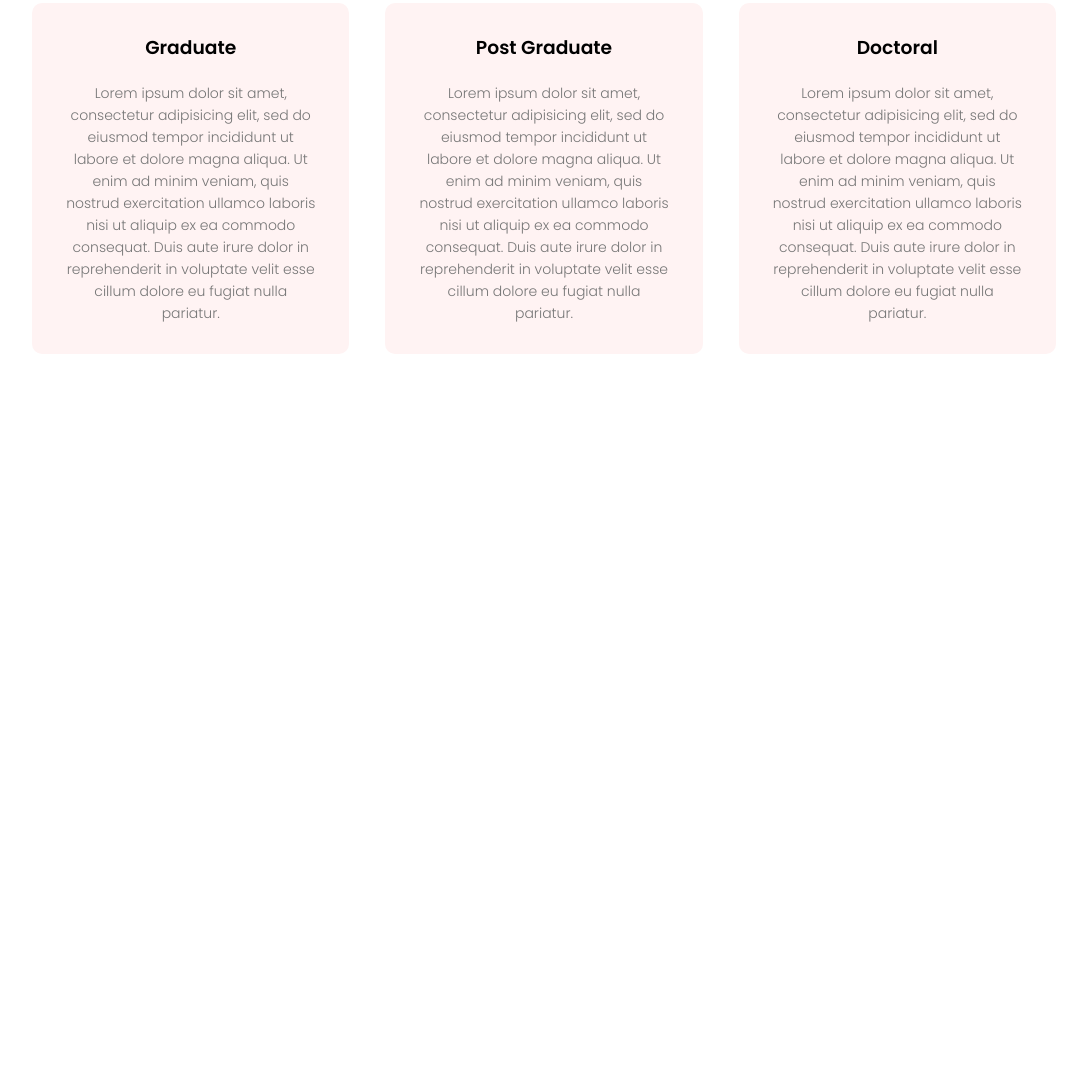
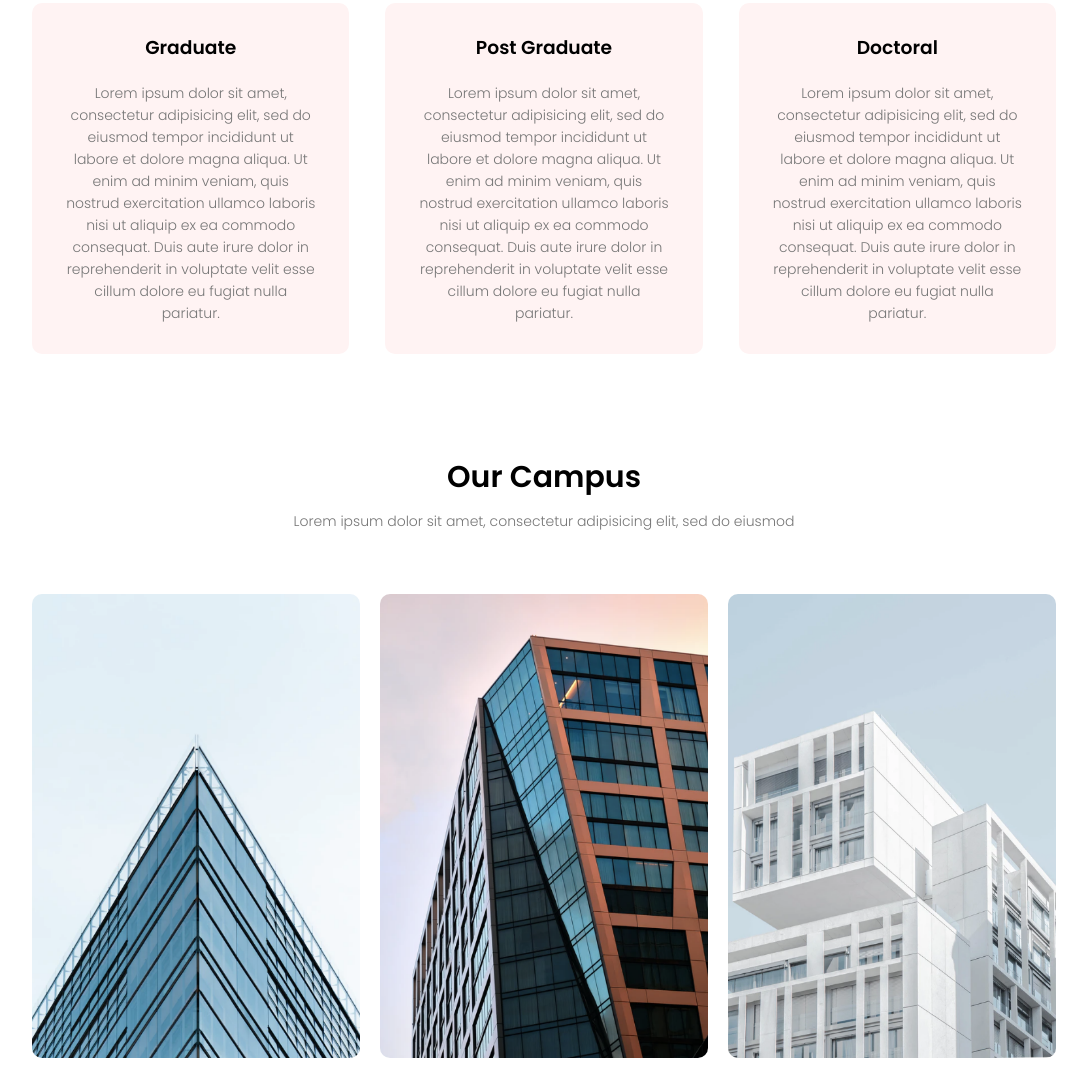
Before and after one commit to mdibrahim22/Web-Development, a plain HTML site: page University/index.html in a window 1280 px wide. Shown: the part 1035-2123 px from the top of the page, without its empty margins (96-1183 px from the left). Before the commit the page ends 1440 px from the top, so only its background shows below. Drawn offline with Linux system fonts and the light colour scheme.

Commit message:
working campus section

```diff
--- a/University/index.html
+++ b/University/index.html
@@ -66,6 +66,46 @@
 		</div>
 	</section>
 
+	<!-----our Campus-->
+	<section class="campus">
+		<h1>Our Campus</h1>
+		<p>Lorem ipsum dolor sit amet, consectetur adipisicing elit, sed do eiusmod</p>
+		<div class="row">
+			<div class="campus-col">
+				<img src="images/london.png"/>
+			<div class="layer">
+				<h3>LONDON</h3>
+			</div>
+			</div>
+			<div class="campus-col">
+				<img src="images/newyork.png"/>
+			<div class="layer">
+				<h3>Newyork</h3>
+			</div>
+			</div>
+			<div class="campus-col">
+				<img src="images/washington.png"/>
+			<div class="layer">
+				<h3>Washington</h3>
+			</div>
+			</div>
+		</div>
+	</section>
+
+
+
+
+
+
+
+
+
+
+
+
+
+
+
 <!----menu js script---->
 <script>
 	var navLinks=document.getElementById("navLinks");
--- a/University/style.css
+++ b/University/style.css
@@ -159,3 +159,52 @@ h3{
 		flex-direction: column;
 	}
 }
+
+/*------Campus ----*/
+.campus{
+	width: 80%;
+	margin: auto;
+	text-align: center;
+	padding-top: 50px;
+}
+.campus-col{
+	flex-basis: 32%;
+	border-radius: 10px;
+	margin-bottom: 30px;
+	position: relative;
+	overflow: hidden;
+}
+.campus-col img{
+	width: 100%;
+	display: block;
+}
+.layer{
+	background: transparent;
+	height: 100%;
+	width: 100%;
+	position: absolute;
+	top: 0;
+	left: 0;
+	transition: 0.5s;
+}
+.layer:hover{
+	background: rgb(226, 0, 0, 0.7);
+}
+.layer h3{
+	width: 100%;
+	font-weight: 500;
+	color: #fff;
+	font-size: 26px;
+	position: absolute;
+	left: 50%;
+	top: 0;
+	transform: translateX(-50%);
+	bottom: 0;
+	opacity: 0;
+	transition: 0.5s;
+
+}
+.layer:hover h3{
+	bottom: 49px;
+	opacity: 1;
+}
```
